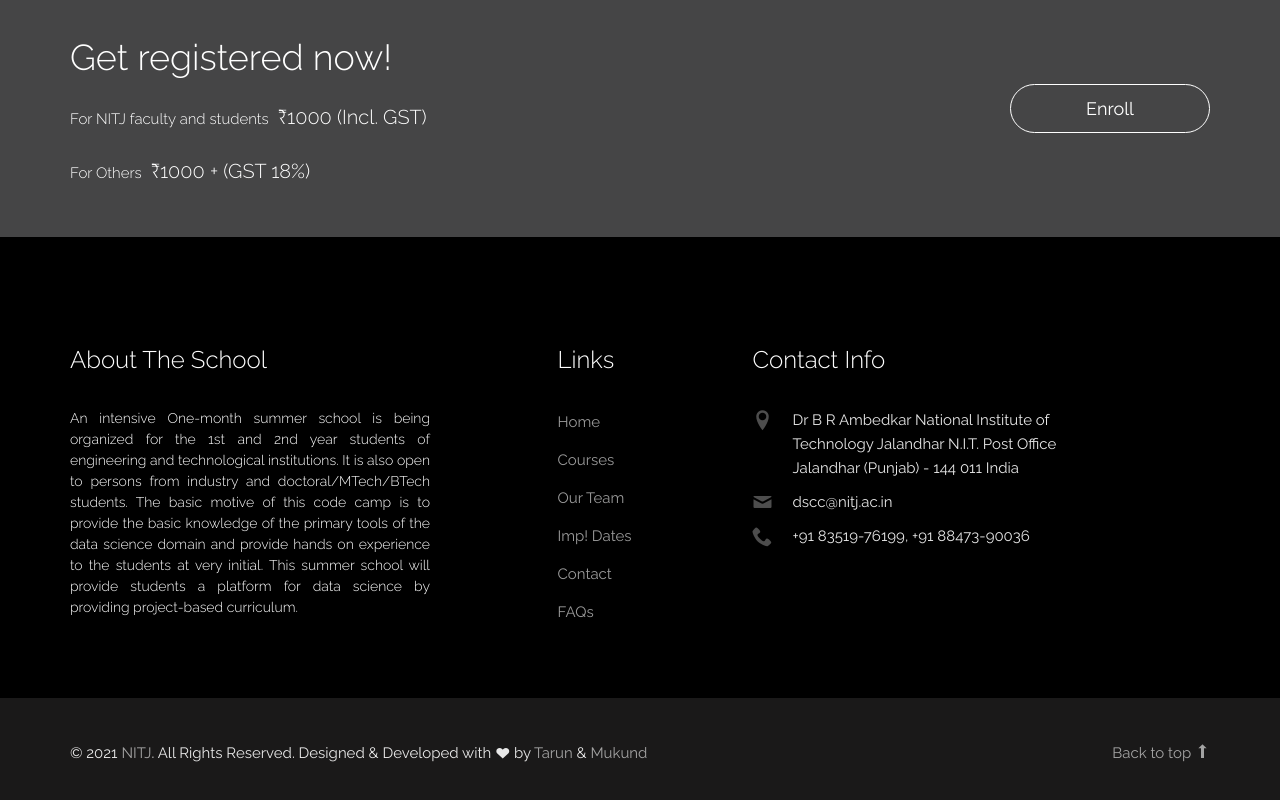
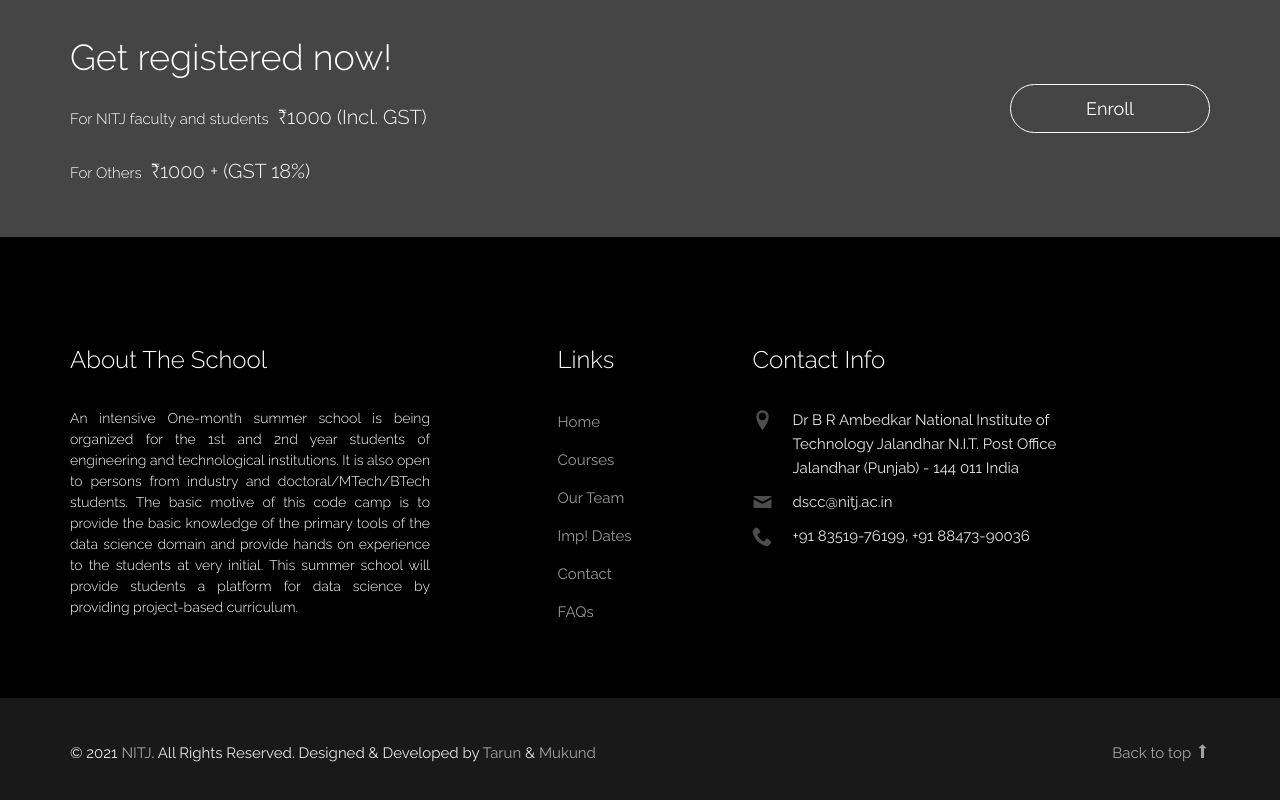
Before and after one commit to dscc-nitj/dscc-nitj.github.io, a website: page contact.html in a window 1280 px wide. Shown: the part 1279-2079 px from the top of the page. Drawn offline with Linux system fonts and the light colour scheme; files whose address does not match are found by name.

Commit message:
small update

```diff
--- a/contact.html
+++ b/contact.html
@@ -296,7 +296,7 @@
                 <p>
                   &copy; 2021
                   <a href="#">NITJ</a>. All Rights Reserved. Designed &amp;
-                  Developed with <i class="icon icon-heart"></i> by
+                  Developed by
                   <a href="https://www.linkedin.com/in/tarunkumar323/">Tarun</a> & <a href="https://www.linkedin.com/in/mukundprasadsah/">Mukund</a>
                 </p>
               </div>
```
Also changed, not shown: courses.html (+1 -1 lines), events.html (+1 -1 lines), faq.html (+1 -1 lines), index.html (+1 -1 lines), teachers.html (+1 -1 lines).
